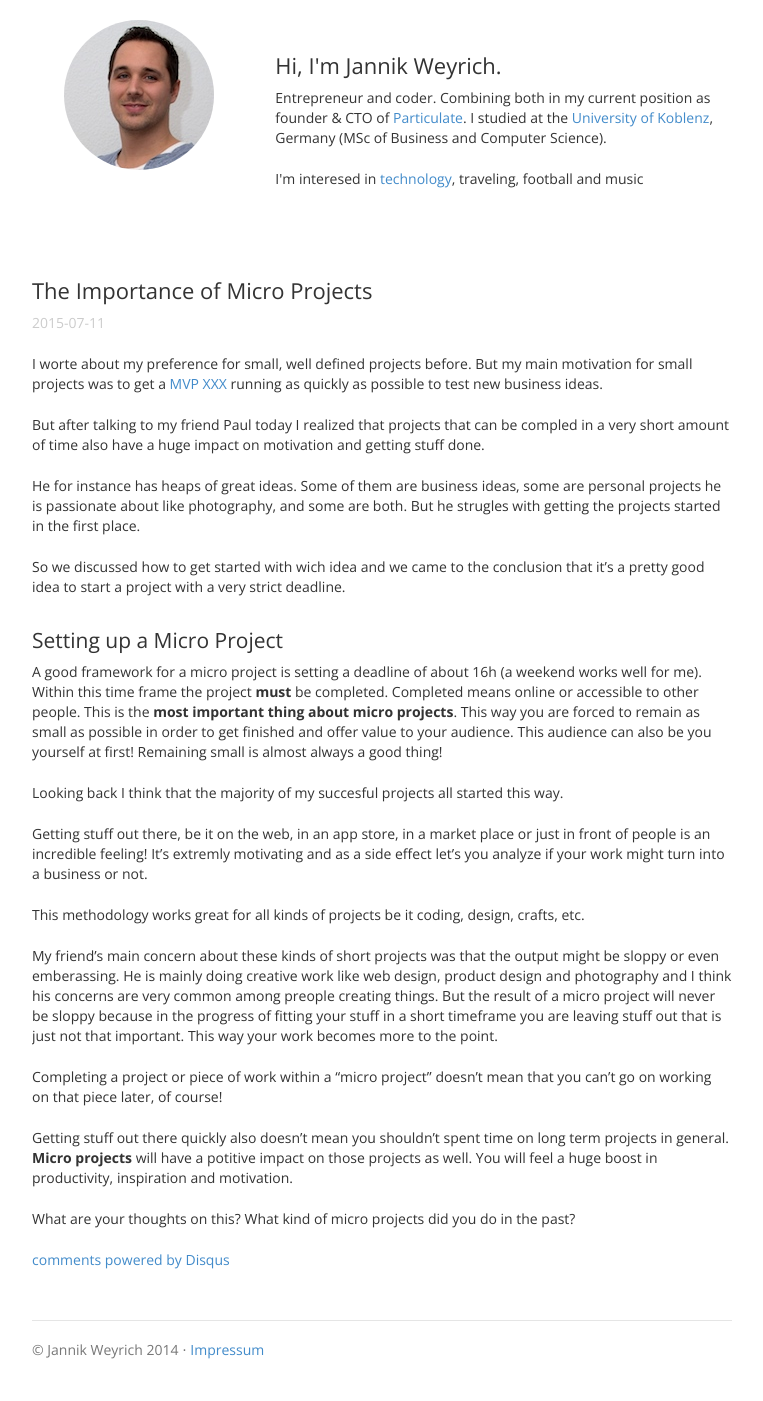
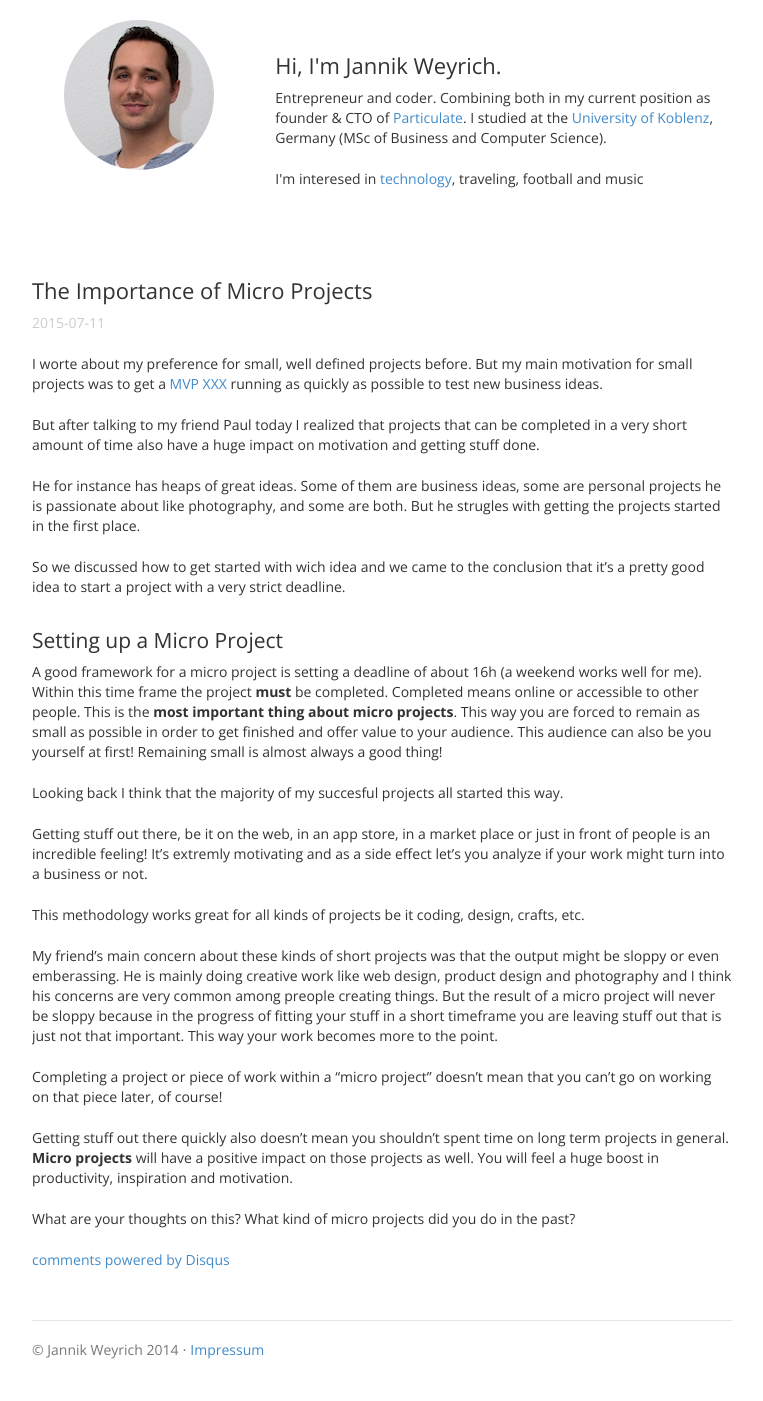
Before and after one commit to jnkwrych/jnkwrych.github.io, a Jekyll site: the page built from _posts/2015-07-11-the-importance-of-micro-projects.md, in a window 1280 px wide. Shown: the whole page, without its empty margins (258-1021 px from the left). Built offline with Jekyll 4.4.1, drawn with Linux system fonts in a browser that asks for light colours; Markdown is read by kramdown in place of the engine named in the settings; comment, search, counter and statistics services are not loaded.

Commit message:
Fixed typos

```diff
--- a/_posts/2015-07-11-the-importance-of-micro-projects.md
+++ b/_posts/2015-07-11-the-importance-of-micro-projects.md
@@ -5,7 +5,7 @@ title: The Importance of Micro Projects
 
 I worte about my preference for small, well defined projects before. But my main motivation for small projects was to get a [MVP XXX](wiki XXX) running as quickly as possible to test new business ideas.
 
-But after talking to my friend Paul today I realized that projects that can be compled in a very short amount of time also have a huge impact on motivation and getting stuff done.
+But after talking to my friend Paul today I realized that projects that can be completed in a very short amount of time also have a huge impact on motivation and getting stuff done.
 
 He for instance has heaps of great ideas. Some of them are business ideas, some are personal projects he is passionate about like photography, and some are both. But he strugles with getting the projects started in the first place.
 
@@ -24,6 +24,6 @@ My friend's main concern about these kinds of short projects was that the output
 
 Completing a project or piece of work within a "micro project" doesn't mean that you can't go on working on that piece later, of course!
 
-Getting stuff out there quickly also doesn't mean you shouldn't spent time on long term projects in general. **Micro projects** will have a potitive impact on those projects as well. You will feel a huge boost in productivity, inspiration and motivation.
+Getting stuff out there quickly also doesn't mean you shouldn't spent time on long term projects in general. **Micro projects** will have a positive impact on those projects as well. You will feel a huge boost in productivity, inspiration and motivation.
 
 What are your thoughts on this? What kind of micro projects did you do in the past?
```
